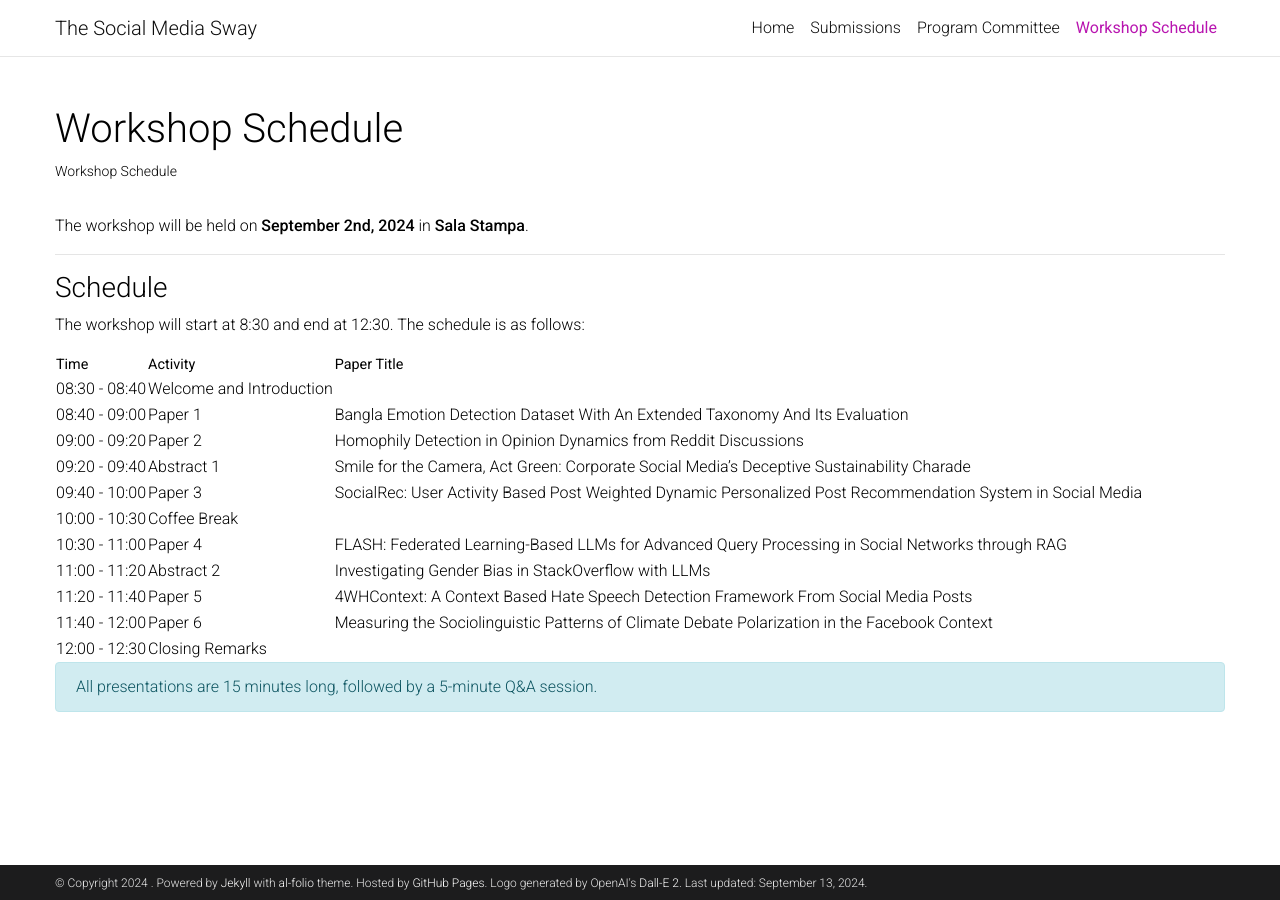
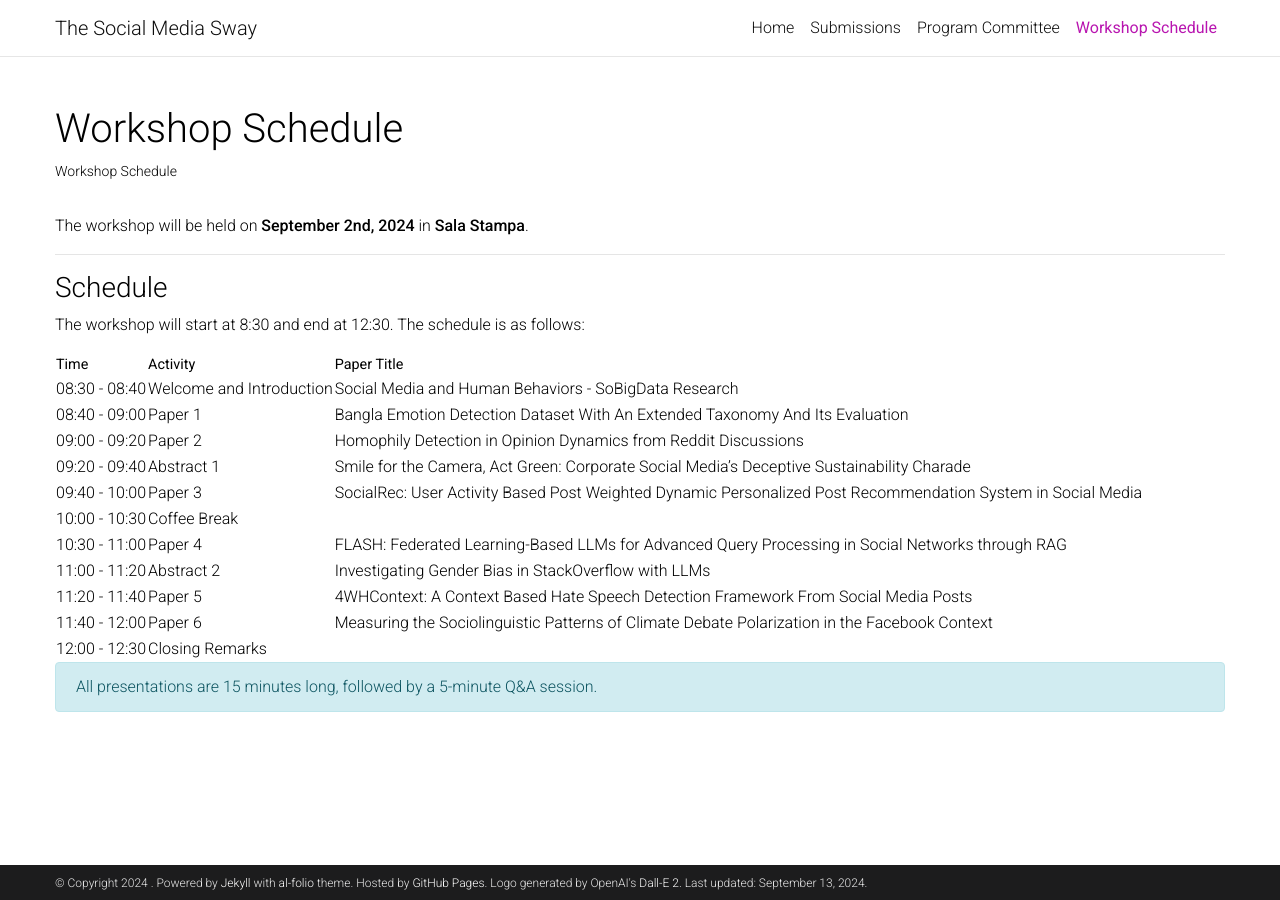
Before and after one commit to SMS-workshop/SMS-workshop.github.io, a Jekyll site: the page built from _pages/Schedule.md, in a window 1280 px wide. Built offline with Jekyll 4.4.1, drawn with Linux system fonts in a browser that asks for light colours; a style sheet for code colours, icons or effects is not loaded.

Commit message:
Update Schedule.md

```diff
--- a/_pages/Schedule.md
+++ b/_pages/Schedule.md
@@ -17,7 +17,7 @@ The workshop will start at 8:30 and end at 12:30. The schedule is as follows:
 
 | Time          | Activity                 | Paper Title                                                                                                  |
 |---------------|--------------------------|--------------------------------------------------------------------------------------------------------------|
-| 08:30 - 08:40 | Welcome and Introduction |                                                                                                              |
+| 08:30 - 08:40 | Welcome and Introduction | Social Media and Human Behaviors - SoBigData Research                                                        |
 | 08:40 - 09:00 | Paper 1                  | Bangla Emotion Detection Dataset With An Extended Taxonomy And Its Evaluation                                |
 | 09:00 - 09:20 | Paper 2                  | Homophily Detection in Opinion Dynamics from Reddit Discussions                                              |
 | 09:20 - 09:40 | Abstract 1               | Smile for the Camera, Act Green: Corporate Social Media's Deceptive Sustainability Charade                   |
```
